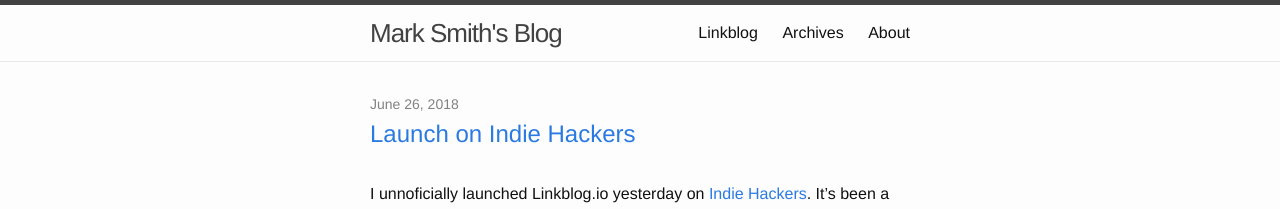
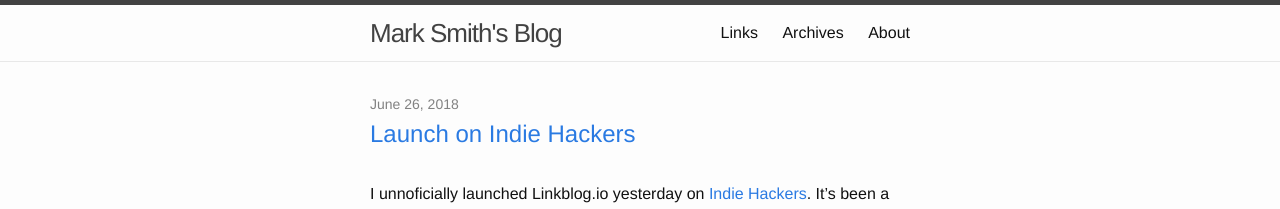
Before and after one commit to mjgs/mjgs.github.io, a Jekyll site: the page built from index.html, in a window 1280 px wide and 900 px high. Shown: the top 209 px of the window. Built offline with Jekyll 4.4.1, drawn with Linux system fonts in a browser that asks for light colours.

Commit message:
Rename Linkblog to Links in the header section

```diff
--- a/_includes/header.html
+++ b/_includes/header.html
@@ -15,7 +15,7 @@
       </a>
 
       <div class="trigger">
-        <a class="page-link" href="http://links.markjgsmith.com">Linkblog</a>
+        <a class="page-link" href="http://links.markjgsmith.com">Links</a>
         <a class="page-link" href="/archives">Archives</a>
         <a class="page-link" href="/about">About</a>
       </div>
```
